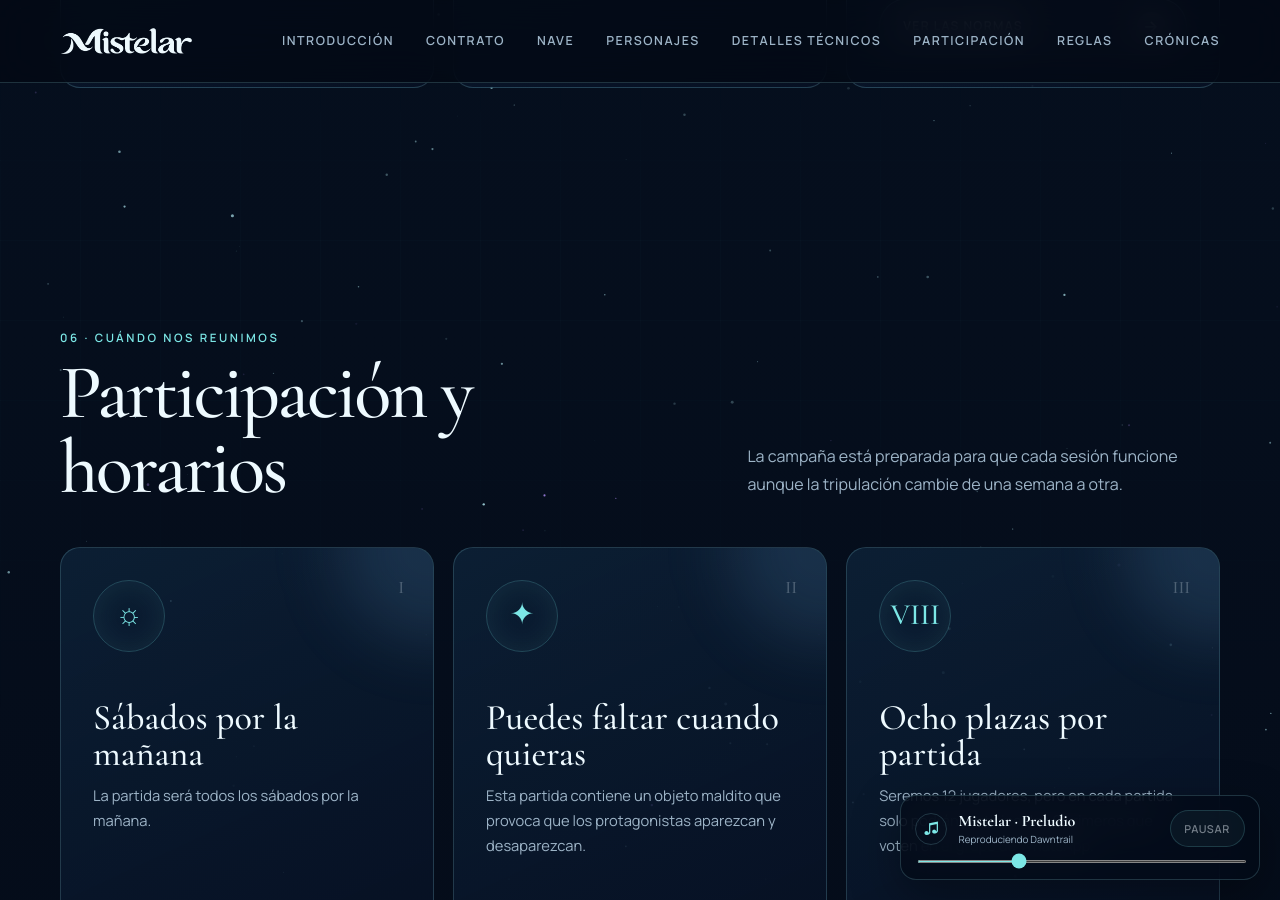
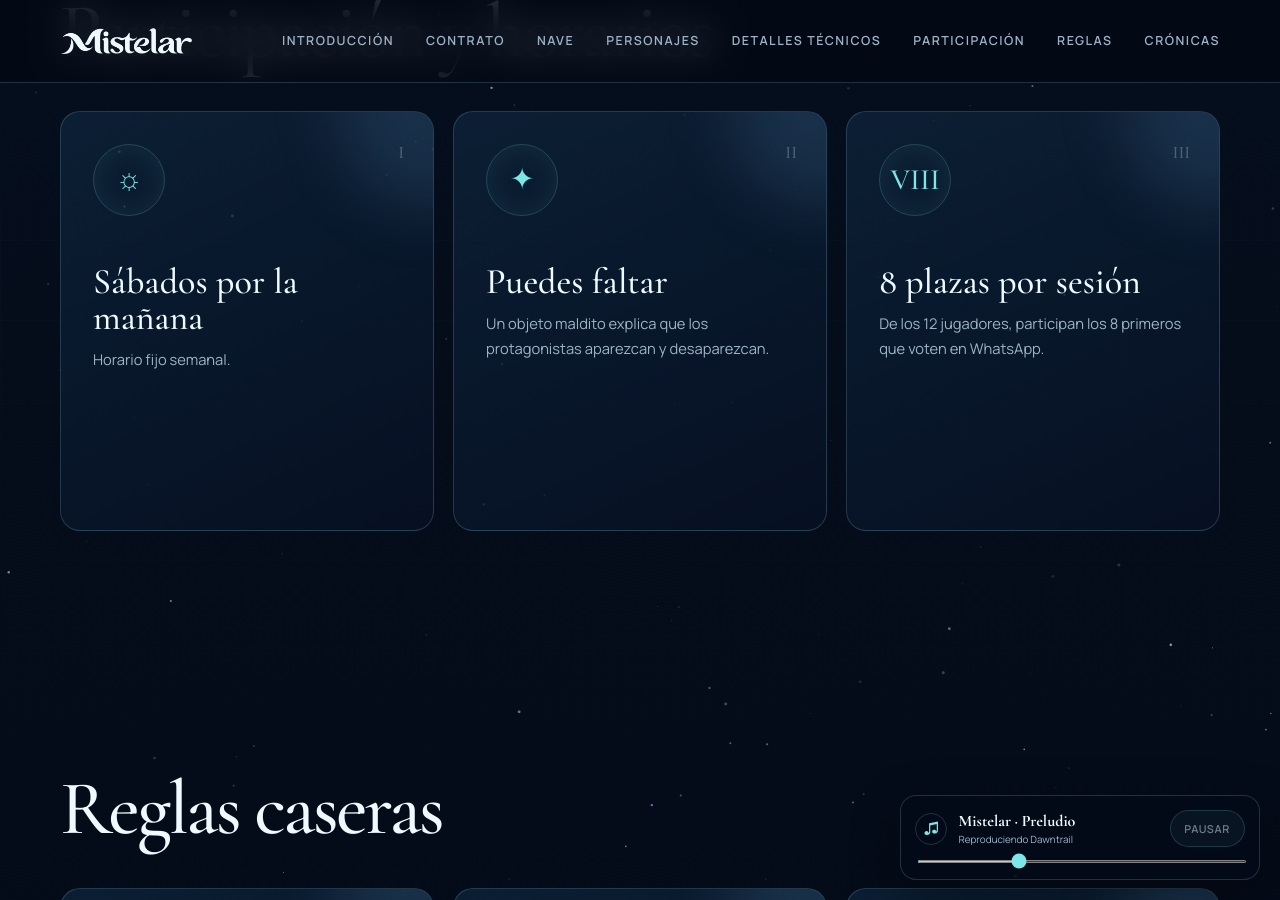
Before and after one commit to alvordsai/dnd_web, a Jekyll site: the page built from index.html, in a window 1280 px wide and 900 px high, scrolled down 6133 px. Built offline with Jekyll 4.4.1, drawn with Linux system fonts in a browser that asks for light colours; some of the changed text lies outside the part shown.

Commit message:
Simplifica el contenido de la portada

```diff
--- a/index.html
+++ b/index.html
@@ -10,14 +10,13 @@
     <div class="hero-orbit orbit-one" aria-hidden="true"></div>
     <div class="hero-orbit orbit-two" aria-hidden="true"></div>
     <div class="hero-content reveal">
-        <p class="eyebrow"><span></span> "Ahí fuera hay muchos mundos, pero todos comparten...</p>
         <h1>El mismo cielo.<br><span>El mismo destino.</span></h1>
         <figure class="character-portrait">
             <div class="portrait-frame">
                 <img src="{{ '/images/Mirt_alter_close.jpg' | relative_url }}" alt="Retrato de Mirt" width="320" height="400">
             </div>
         </figure>
-        <p class="hero-quote"> Unámoslos de nuevo. Ese es mi sueño.”</p>
+        <p class="hero-quote">“Todos comparten el mismo cielo. Unámoslos de nuevo.”</p>
         <p class="hero-dream">Mirt, el Sin Piedad</p>
         <a class="scroll-cue" href="#introduccion">
             <span>Inicia tu viaje</span><span aria-hidden="true">↓</span>
@@ -26,12 +25,8 @@
 </section>
 
 <section id="introduccion" class="showcase-section section-shell reveal" aria-labelledby="introduccion-title">
-    <div class="section-heading section-heading-split showcase-heading">
-        <div>
-            <p class="section-kicker">01 · El viaje comienza</p>
-            <h2 id="introduccion-title">Introducción</h2>
-        </div>
-        <p>Un primer vistazo a los rostros y horizontes que aguardan más allá del mar astral.</p>
+    <div class="section-heading">
+        <h2 id="introduccion-title">Introducción</h2>
     </div>
 
     <div class="image-showcase" data-showcase aria-roledescription="carrusel" aria-label="Introducción visual a Mistelar">
@@ -67,18 +62,15 @@
             </div>
             <button class="showcase-toggle" type="button" data-showcase-toggle aria-pressed="false">Pausar galería</button>
         </div>
-        <p class="showcase-credit">Imágenes de Spelljammer: <a href="https://www.dndbeyond.com/posts/1312-set-sail-for-the-stars-with-spelljammer-adventures">D&amp;D Beyond</a> · <a href="https://www.dndbeyond.com/posts/1309-preview-the-swashbuckling-vampirates-from">combate astral</a> · <a href="https://www.dndbeyond.com/posts/1302-welcome-to-bral-a-primer-on-spelljammers-asteroid">ciudad de Bral</a>.</p>
+        <p class="showcase-credit">Imágenes: <a href="https://www.dndbeyond.com/posts/1312-set-sail-for-the-stars-with-spelljammer-adventures">D&amp;D Beyond</a> · <a href="https://www.dndbeyond.com/posts/1309-preview-the-swashbuckling-vampirates-from">combate astral</a> · <a href="https://www.dndbeyond.com/posts/1302-welcome-to-bral-a-primer-on-spelljammers-asteroid">Bral</a>.</p>
     </div>
 </section>
 
-<section id="sesion-cero" class="section-shell reveal">
-    <div class="section-heading section-heading-split">
-        <div>
-            <p class="section-kicker">02 · Antes de zarpar</p>
-            <h2>El contrato social</h2>
-        </div>
-        <p>Tres acuerdos sencillos para mantener la partida centrada en los personajes y cuidar el ambiente de la mesa.</p>
+<section id="sesion-cero" class="section-shell reveal" aria-labelledby="contrato-title">
+    <div class="section-heading">
+        <h2 id="contrato-title">Contrato social</h2>
     </div>
+
     <div class="contract-grid" aria-label="Acuerdos del contrato social">
         <article class="contract-card">
             <span class="contract-number" aria-hidden="true">01</span>
@@ -93,24 +85,22 @@
         <article class="contract-card">
             <span class="contract-number" aria-hidden="true">03</span>
             <span class="contract-mark" aria-hidden="true">◈</span>
-            <h3>No se realizan críticas al máster ni a otros jugadores en mesa.</h3>
+            <h3>No se critica al máster ni a otros jugadores durante la partida.</h3>
         </article>
     </div>
 
     <div class="contract-signature">
         <div class="signature-copy">
-            <p class="section-kicker">Firma del contrato</p>
-            <h3>Deja constancia de tu compromiso</h3>
-            <p>Escribe tu nombre para confirmar tu compromiso en este navegador.</p>
+            <h3>Firma el contrato</h3>
         </div>
         <form id="contract-signature-form" class="signature-form">
-            <label for="signature-name">Tu nombre</label>
+            <label for="signature-name">Nombre</label>
             <div class="signature-controls">
                 <input id="signature-name" name="signature-name" type="text" maxlength="60" autocomplete="name" placeholder="Nombre o personaje" aria-describedby="signature-storage-note" required>
                 <button type="submit" class="boton signature-submit"><span>Firmar</span><span aria-hidden="true">✦</span></button>
             </div>
             <p id="signature-feedback" class="signature-feedback" role="status" aria-live="polite"></p>
-            <p id="signature-storage-note" class="signature-storage-note">La firma solo se guarda en este navegador y no se comparte con otros dispositivos.</p>
+            <p id="signature-storage-note" class="signature-storage-note">Se guarda solo en este navegador.</p>
         </form>
         <div id="signature-signed-state" class="signature-signed-state" role="status" aria-live="polite" hidden>
             <span aria-hidden="true">✦</span>
@@ -119,137 +109,117 @@
     </div>
 </section>
 
-<section id="nave" class="section-shell reveal">
-    <div class="section-heading section-heading-split">
-        <div>
-            <p class="section-kicker">03 · A bordo</p>
-            <h2>La nave</h2>
-        </div>
-        <p>El hogar de la tripulación entre las estrellas: sus dependencias, recursos, mejoras y cicatrices.</p>
+<section id="nave" class="section-shell reveal" aria-labelledby="nave-title">
+    <div class="section-heading">
+        <h2 id="nave-title">La nave</h2>
     </div>
     <div class="feature-card">
         <div class="feature-copy">
-            <p class="card-label">Hogar entre las estrellas</p>
-            <h3>Conoce el navío</h3>
-            <p>Consulta sus características, cubiertas, armamento, carga y estado actual antes de emprender la siguiente travesía.</p>
-            <a href="{{ '/nave.html' | relative_url }}" class="boton"><span>Subir a bordo</span><span aria-hidden="true">↗</span></a>
+            <h3>Hogar entre las estrellas</h3>
+            <p>Consulta sus cubiertas, recursos y estado actual.</p>
+            <a href="{{ '/nave.html' | relative_url }}" class="boton"><span>Ver la nave</span><span aria-hidden="true">↗</span></a>
         </div>
         <div class="astral-compass section-emblem" aria-hidden="true"><span>◈</span></div>
     </div>
 </section>
 
-<section id="personajes" class="section-shell reveal">
-    <div class="section-heading section-heading-split">
-        <div>
-            <p class="section-kicker">04 · Rostros del firmamento</p>
-            <h2>Personajes</h2>
-        </div>
-        <p>La tripulación protagonista y los aliados, rivales y habitantes que encuentra a través del mar astral.</p>
+<section id="personajes" class="section-shell reveal" aria-labelledby="personajes-title">
+    <div class="section-heading">
+        <h2 id="personajes-title">Personajes</h2>
     </div>
 
     <section id="pjs" class="character-subsection" aria-labelledby="pjs-title">
         <div class="character-subsection-heading">
-            <div>
-                <p class="card-label">Personajes jugadores</p>
-                <h3 id="pjs-title">PJ</h3>
-            </div>
-            <p>Los aventureros que conducen la historia y forman la tripulación principal.</p>
+            <h3 id="pjs-title">PJ</h3>
         </div>
-        {% include character-grid.html type="pj" empty_text="Todavía no hay PJ registrados. Añade una ficha en _personajes con character_type: pj." %}
+        {% include character-grid.html type="pj" empty_text="Todavía no hay personajes jugadores." %}
     </section>
 
     <section id="pnjs" class="character-subsection" aria-labelledby="pnjs-title">
         <div class="character-subsection-heading">
-            <div>
-                <p class="card-label">Personajes no jugadores</p>
-                <h3 id="pnjs-title">PNJ</h3>
-            </div>
-            <p>Aliados, rivales y figuras memorables encontradas durante la travesía.</p>
+            <h3 id="pnjs-title">PNJ</h3>
         </div>
-        {% include character-grid.html type="pnj" empty_text="Todavía no hay PNJ registrados. Las fichas sin character_type se consideran PNJ." %}
+        {% include character-grid.html type="pnj" empty_text="Todavía no hay personajes no jugadores." %}
     </section>
 </section>
 
 <section id="detalles-tecnicos" class="section-shell reveal" aria-labelledby="detalles-tecnicos-title">
-    <div class="section-heading section-heading-split">
-        <div>
-            <p class="section-kicker">05 · Preparativos de la partida</p>
-            <h2 id="detalles-tecnicos-title">Detalles técnicos del sistema</h2>
-        </div>
-        <p>Lo esencial para crear tu personaje y conocer las reglas de esta campaña.</p>
+    <div class="section-heading">
+        <h2 id="detalles-tecnicos-title">Sistema y creación</h2>
     </div>
+
     <div class="rules-grid">
         <article class="rule-card">
             <span class="rule-number">I</span>
-            <h3>Sistema</h3>
-            <p>Jugamos con Dungeons &amp; Dragons 2024.</p>
+            <h3>D&amp;D 2024</h3>
+            <p>Usamos las reglas de Dungeons &amp; Dragons 2024.</p>
         </article>
         <article class="rule-card">
             <span class="rule-number">II</span>
-            <h3>Creación de personajes</h3>
-            <p>Se permite cualquier raza o clase de los libros oficiales.</p>
+            <h3>Opciones oficiales</h3>
+            <p>Puedes usar cualquier raza o clase de los libros oficiales.</p>
         </article>
         <article class="rule-card">
             <span class="rule-number">III</span>
-            <h3>Normas de la campaña</h3>
-            <p>Hay algunas normas propias de la partida. Puedes consultarlas en la sección de reglas caseras.</p>
-            <a href="#reglas" class="boton boton-secundario"><span>Ver las normas</span><span aria-hidden="true">→</span></a>
+            <h3>Normas propias</h3>
+            <p>Consulta las reglas caseras de la campaña.</p>
+            <a href="#reglas" class="boton boton-secundario"><span>Ver normas</span><span aria-hidden="true">→</span></a>
         </article>
     </div>
 </section>
 
 <section id="participacion-horarios" class="section-shell reveal" aria-labelledby="participacion-horarios-title">
-    <div class="section-heading section-heading-split">
-        <div>
-            <p class="section-kicker">06 · Cuándo nos reunimos</p>
-            <h2 id="participacion-horarios-title">Participación y horarios</h2>
-        </div>
-        <p>La campaña está preparada para que cada sesión funcione aunque la tripulación cambie de una semana a otra.</p>
+    <div class="section-heading">
+        <h2 id="participacion-horarios-title">Participación y horarios</h2>
     </div>
+
     <div class="rules-grid" aria-label="Condiciones de participación y horarios">
         <article class="rule-card">
             <span class="rule-number">I</span>
             <div class="rule-icon" aria-hidden="true">☼</div>
             <h3>Sábados por la mañana</h3>
-            <p>La partida será todos los sábados por la mañana.</p>
+            <p>Horario fijo semanal.</p>
         </article>
         <article class="rule-card">
             <span class="rule-number">II</span>
             <div class="rule-icon" aria-hidden="true">✦</div>
-            <h3>Puedes faltar cuando quieras</h3>
-            <p>Esta partida contiene un objeto maldito que provoca que los protagonistas aparezcan y desaparezcan.</p>
+            <h3>Puedes faltar</h3>
+            <p>Un objeto maldito explica que los protagonistas aparezcan y desaparezcan.</p>
         </article>
         <article class="rule-card">
             <span class="rule-number">III</span>
             <div class="rule-icon" aria-hidden="true">VIII</div>
-            <h3>Ocho plazas por partida</h3>
-            <p>Seremos 12 jugadores, pero en cada partida solo podrán participar los 8 primeros que voten en el grupo de WhatsApp.</p>
+            <h3>8 plazas por sesión</h3>
+            <p>De los 12 jugadores, participan los 8 primeros que voten en WhatsApp.</p>
         </article>
     </div>
 </section>
 
-<section id="reglas" class="section-shell reveal">
-    <div class="section-heading section-heading-split">
-        <div>
-            <p class="section-kicker">07 · Cartas de navegación</p>
-            <h2>Reglas caseras</h2>
-        </div>
-        <p>Todo viaje necesita un rumbo. Estas reglas mantienen la aventura ágil, peligrosa y llena de decisiones.</p>
+<section id="reglas" class="section-shell reveal" aria-labelledby="reglas-title">
+    <div class="section-heading">
+        <h2 id="reglas-title">Reglas caseras</h2>
     </div>
+
     <div class="rules-grid">
         <article class="rule-card">
-            <span class="rule-number">I</span><div class="rule-icon" aria-hidden="true">⚔</div>
-            <h3>Combate</h3><p>Iniciativa, heridas, acciones heroicas y el precio de tentar al destino.</p>
+            <span class="rule-number">I</span>
+            <div class="rule-icon" aria-hidden="true">⚔</div>
+            <h3>Combate</h3>
+            <p>Iniciativa, heridas y acciones heroicas.</p>
             <a href="{{ '/combate.html' | relative_url }}" class="boton boton-secundario"><span>Ver reglas</span><span aria-hidden="true">→</span></a>
         </article>
         <article class="rule-card">
-            <span class="rule-number">II</span><div class="rule-icon" aria-hidden="true">⌖</div>
-            <h3>Exploración</h3><p>Rutas imposibles, recursos escasos y maravillas ocultas más allá del mapa.</p>
+            <span class="rule-number">II</span>
+            <div class="rule-icon" aria-hidden="true">⌖</div>
+            <h3>Exploración</h3>
+            <p>Viajes, recursos y descubrimientos.</p>
             <a href="{{ '/exploracion.html' | relative_url }}" class="boton boton-secundario"><span>Ver reglas</span><span aria-hidden="true">→</span></a>
         </article>
         <article class="rule-card">
-            <span class="rule-number">III</span><div class="rule-icon" aria-hidden="true">♢</div>
-            <h3>Encuentros sociales</h3><p>Reputación, vínculos, promesas y las consecuencias de cada palabra.</p>
+            <span class="rule-number">III</span>
+            <div class="rule-icon" aria-hidden="true">♢</div>
+            <h3>Encuentros sociales</h3>
+            <p>Reputación, vínculos y promesas.</p>
             <a href="{{ '/sociales.html' | relative_url }}" class="boton boton-secundario"><span>Ver reglas</span><span aria-hidden="true">→</span></a>
         </article>
     </div>
@@ -258,10 +228,9 @@
 <section id="cronicas" class="section-shell reveal">
     <div class="chronicle-card">
         <div>
-            <p class="section-kicker">08 · Estelas en el firmamento</p>
             <h2>Crónicas</h2>
-            <p>Cada decisión deja una marca en el cielo. Conserva aquí las hazañas, pérdidas y descubrimientos de la tripulación.</p>
+            <p>El registro de las sesiones y decisiones de la tripulación.</p>
         </div>
-        <a href="{{ '/cronicas.html' | relative_url }}" class="boton"><span>Leer las crónicas</span><span aria-hidden="true">↗</span></a>
+        <a href="{{ '/cronicas.html' | relative_url }}" class="boton"><span>Leer crónicas</span><span aria-hidden="true">↗</span></a>
     </div>
 </section>
```
